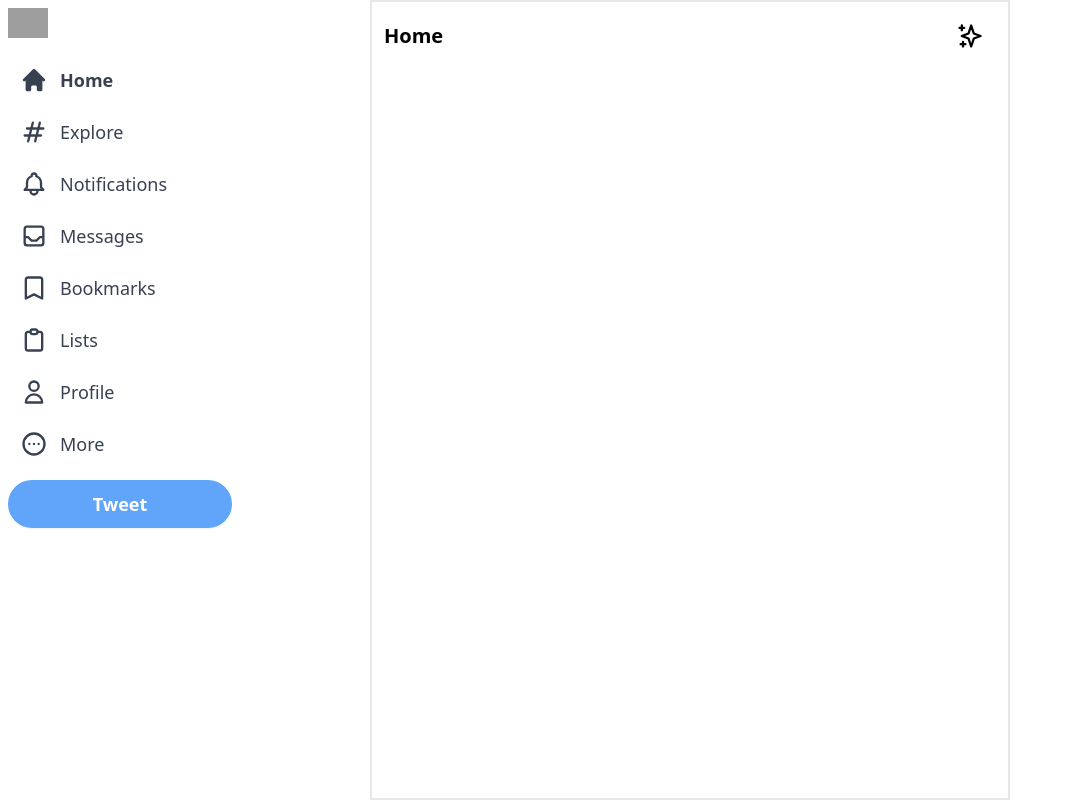
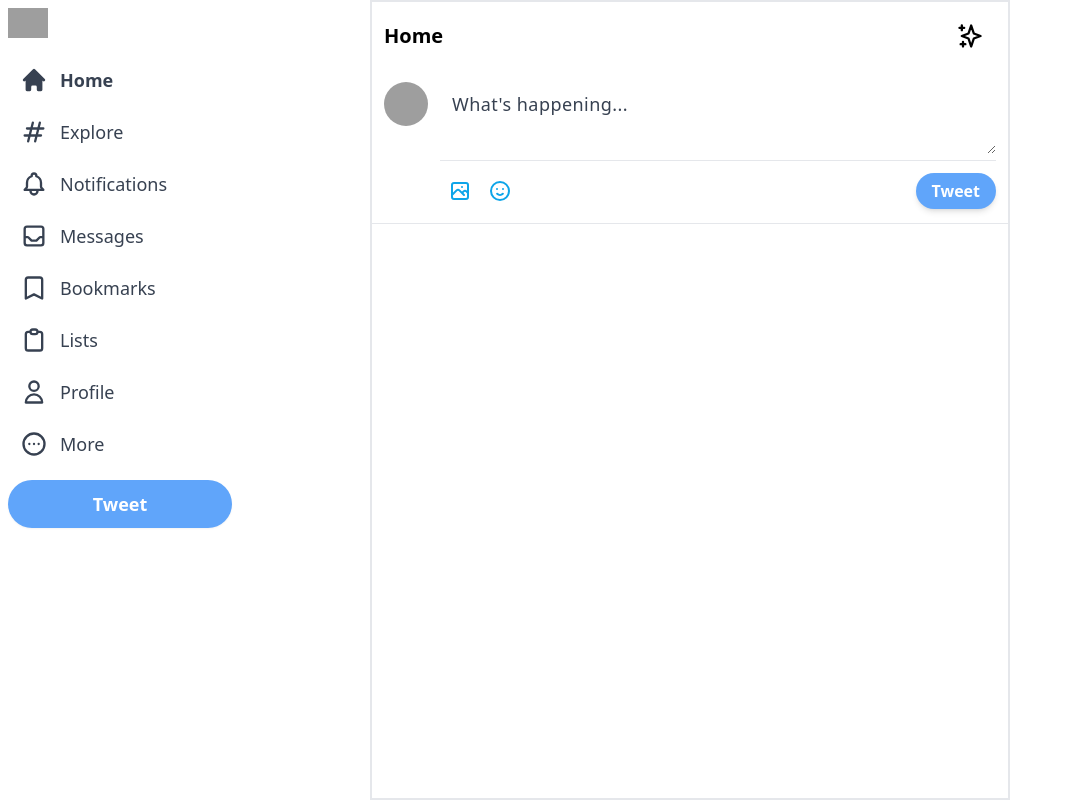
Before and after one commit to RationalPrabal/Social-Media-App, a Next.js app: page / in a window 1280 px wide. Shown: the whole page, without its empty margins (0-1065 px from the left). Built offline with nearby package versions, Linux system fonts and the light colour scheme; grey boxes are pictures that could not be loaded.

Commit message:
added input field

```diff
--- a/next.config.js
+++ b/next.config.js
@@ -2,7 +2,7 @@
 const nextConfig = {
   reactStrictMode: true,
   images:{
-domains:["img.freepik.com"]
+domains:["img.freepik.com","avatars.githubusercontent.com"]
   }
 }
 
--- a/package.json
+++ b/package.json
@@ -19,5 +19,8 @@
     "react-dom": "18.2.0",
     "react-icons": "^4.8.0",
     "tailwindcss": "3.3.1"
+  },
+  "devDependencies": {
+    "@tailwindcss/forms": "^0.5.3"
   }
 }
--- a/src/components/Feed.jsx
+++ b/src/components/Feed.jsx
@@ -1,5 +1,6 @@
 import { SparklesIcon } from '@heroicons/react/outline'
 import React from 'react'
+import Input from './Input'
 
 export default function Feed() {
   return (
@@ -10,7 +11,7 @@ export default function Feed() {
                 <SparklesIcon className='h-7'/>
             </div>
         </div>
-
+<Input/>
     </div>
   )
 }
--- /dev/null
+++ b/src/components/Input.jsx
@@ -0,0 +1,22 @@
+import React from 'react'
+import Image from 'next/image'
+import { EmojiHappyIcon, PhotographIcon } from '@heroicons/react/outline'
+export default function Input() {
+  return (
+    <div className='flex border-b border-gray-200 p-3 space-x-3'>
+        <img className=  'w-11 h-11 border-6 cursor-pointer hover:brightness-95 rounded-full' src="https://avatars.githubusercontent.com/u/108731705?v=4" alt="user-image"/>
+<div className='w-full divide-y divide-gray-200'>
+    <div className=''>
+        <textarea className='w-full border-none focus:ring-0 text-lg placeholder-gray-700 tracking-wide min-h-[50px]' name="" id="" rows="2" placeholder="What's happening..."></textarea>
+    </div>
+    <div className='flex items-center justify-between pt-2.5'>
+        <div className='flex'>
+            <PhotographIcon className='h-10 w-10 hoverEffect p-2 text-sky-500 hover:bg-sky-100'/>
+            <EmojiHappyIcon className='h-10 w-10 hoverEffect p-2 text-sky-500 hover:bg-sky-100'/>
+        </div>
+        <button className='bg-blue-400 text-white px-4 py-1.5 rounded-full font-bold shadow-md hover:brightness-95 disabled:opacity-50'>Tweet</button>
+    </div>
+</div>
+    </div>
+  )
+}
--- a/tailwind.config.js
+++ b/tailwind.config.js
@@ -14,5 +14,5 @@ module.exports = {
       },
     },
   },
-  plugins: [],
+  plugins: [  require('@tailwindcss/forms'),],
 }
```
Also changed, not shown: 1 other file (tests, documents, lock files or other folders).
